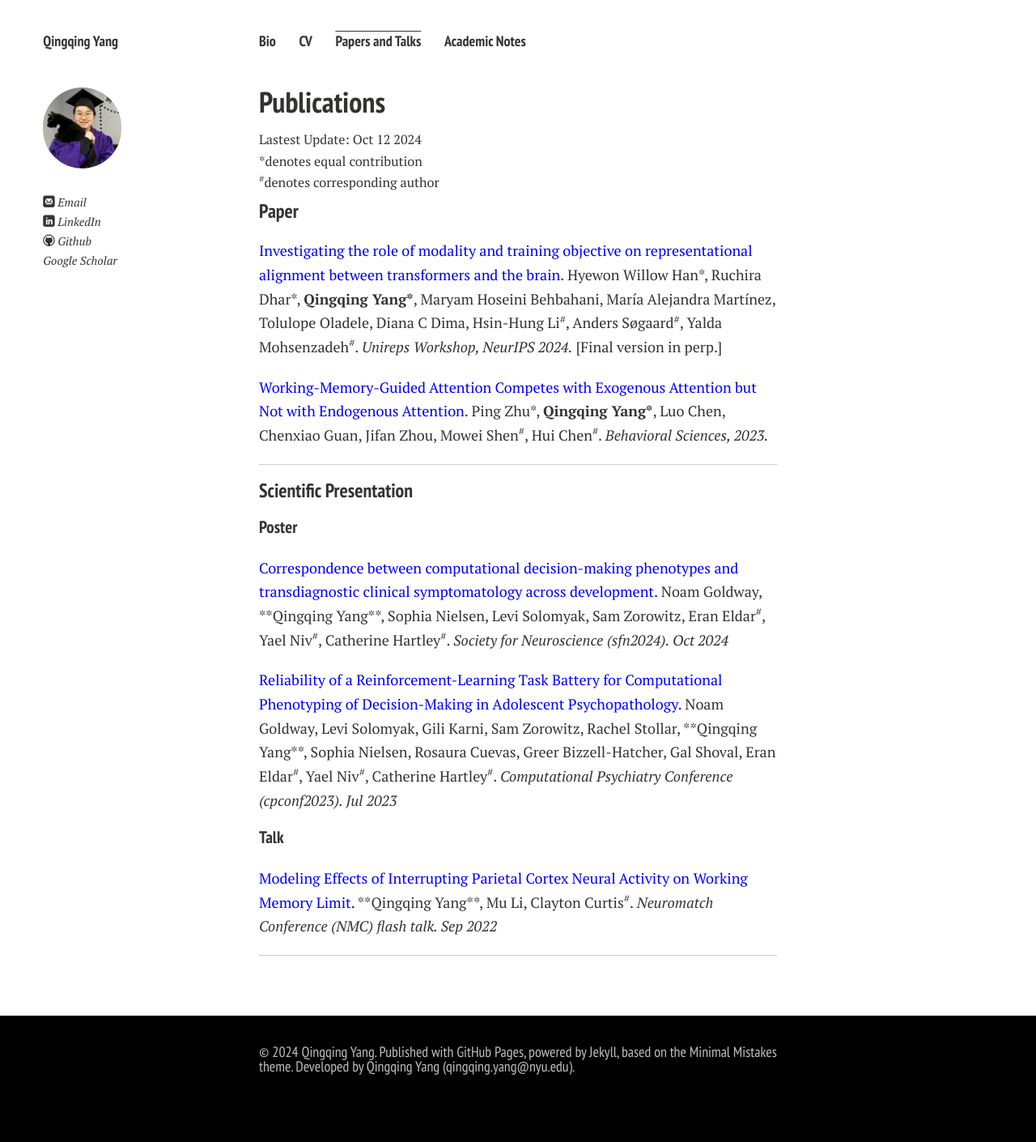
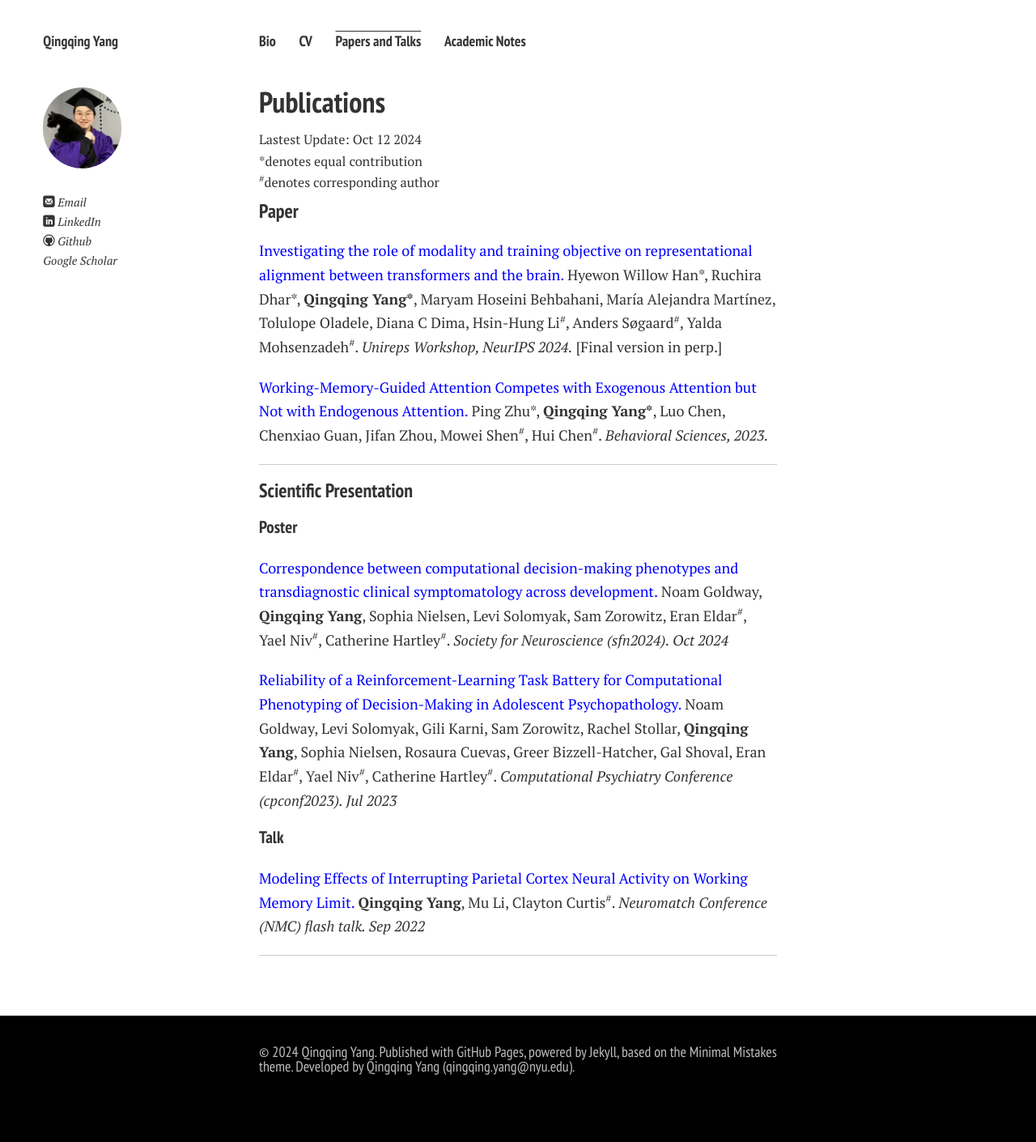
Before and after one commit to Qingqing-Yang-177/Qingqing-Yang-177.github.io, a Jekyll site: the page built from publications.md, in a window 1280 px wide. Shown: the whole page at 81% size. Built offline with Jekyll 4.4.1, drawn with Linux system fonts in a browser that asks for light colours; nearby versions of some CDN libraries; comment, search, counter and statistics services are not loaded; a style sheet for code colours, icons or effects is not loaded.

Commit message:
Update publications.md

```diff
--- a/publications.md
+++ b/publications.md
@@ -28,16 +28,16 @@ title: Publications
 ### Scientific Presentation
 ##### Poster
 <div style="margin: 0; margin-bottom: 20px;">
-   <a href="https://www.abstractsonline.com/pp8/#!/20433/presentation/28650" style="color: blue;">Correspondence between computational decision-making phenotypes and transdiagnostic clinical symptomatology across development.</a> Noam Goldway, **Qingqing Yang**, Sophia Nielsen, Levi Solomyak, Sam Zorowitz, Eran Eldar<sup>#</sup>, Yael Niv<sup>#</sup>, Catherine Hartley<sup>#</sup>. <em>Society for Neuroscience (sfn2024). Oct 2024</em>
+   <a href="https://www.abstractsonline.com/pp8/#!/20433/presentation/28650" style="color: blue;">Correspondence between computational decision-making phenotypes and transdiagnostic clinical symptomatology across development.</a> Noam Goldway, <strong>Qingqing Yang</strong>, Sophia Nielsen, Levi Solomyak, Sam Zorowitz, Eran Eldar<sup>#</sup>, Yael Niv<sup>#</sup>, Catherine Hartley<sup>#</sup>. <em>Society for Neuroscience (sfn2024). Oct 2024</em>
 </div>
 
 <div style="margin: 0; margin-bottom: 20px;">
-  <a href="/mypaper/Frame4.pdf" style="color: blue;">Reliability of a Reinforcement-Learning Task Battery for Computational Phenotyping of Decision-Making in Adolescent Psychopathology.</a> Noam Goldway, Levi Solomyak, Gili Karni, Sam Zorowitz, Rachel Stollar, **Qingqing Yang**, Sophia Nielsen, Rosaura Cuevas, Greer Bizzell-Hatcher, Gal Shoval, Eran Eldar<sup>#</sup>, Yael Niv<sup>#</sup>, Catherine Hartley<sup>#</sup>. <em>Computational Psychiatry Conference (cpconf2023). Jul 2023</em>
+  <a href="/mypaper/Frame4.pdf" style="color: blue;">Reliability of a Reinforcement-Learning Task Battery for Computational Phenotyping of Decision-Making in Adolescent Psychopathology.</a> Noam Goldway, Levi Solomyak, Gili Karni, Sam Zorowitz, Rachel Stollar, <strong>Qingqing Yang</strong>, Sophia Nielsen, Rosaura Cuevas, Greer Bizzell-Hatcher, Gal Shoval, Eran Eldar<sup>#</sup>, Yael Niv<sup>#</sup>, Catherine Hartley<sup>#</sup>. <em>Computational Psychiatry Conference (cpconf2023). Jul 2023</em>
 </div>
 
 ##### Talk
 <div style="margin: 0; margin-bottom: 20px;">
-  <a href= "/mypaper/yang_qingqing_rmePoster_expectedresults.pdf" style="color: blue;">Modeling Effects of Interrupting Parietal Cortex Neural Activity on Working Memory Limit.</a> **Qingqing Yang**, Mu Li, Clayton Curtis<sup>#</sup>. <em>Neuromatch Conference (NMC) flash talk. Sep 2022</em>
+  <a href= "/mypaper/yang_qingqing_rmePoster_expectedresults.pdf" style="color: blue;">Modeling Effects of Interrupting Parietal Cortex Neural Activity on Working Memory Limit.</a> <strong>Qingqing Yang</strong>, Mu Li, Clayton Curtis<sup>#</sup>. <em>Neuromatch Conference (NMC) flash talk. Sep 2022</em>
 </div>
 
 ---
```
